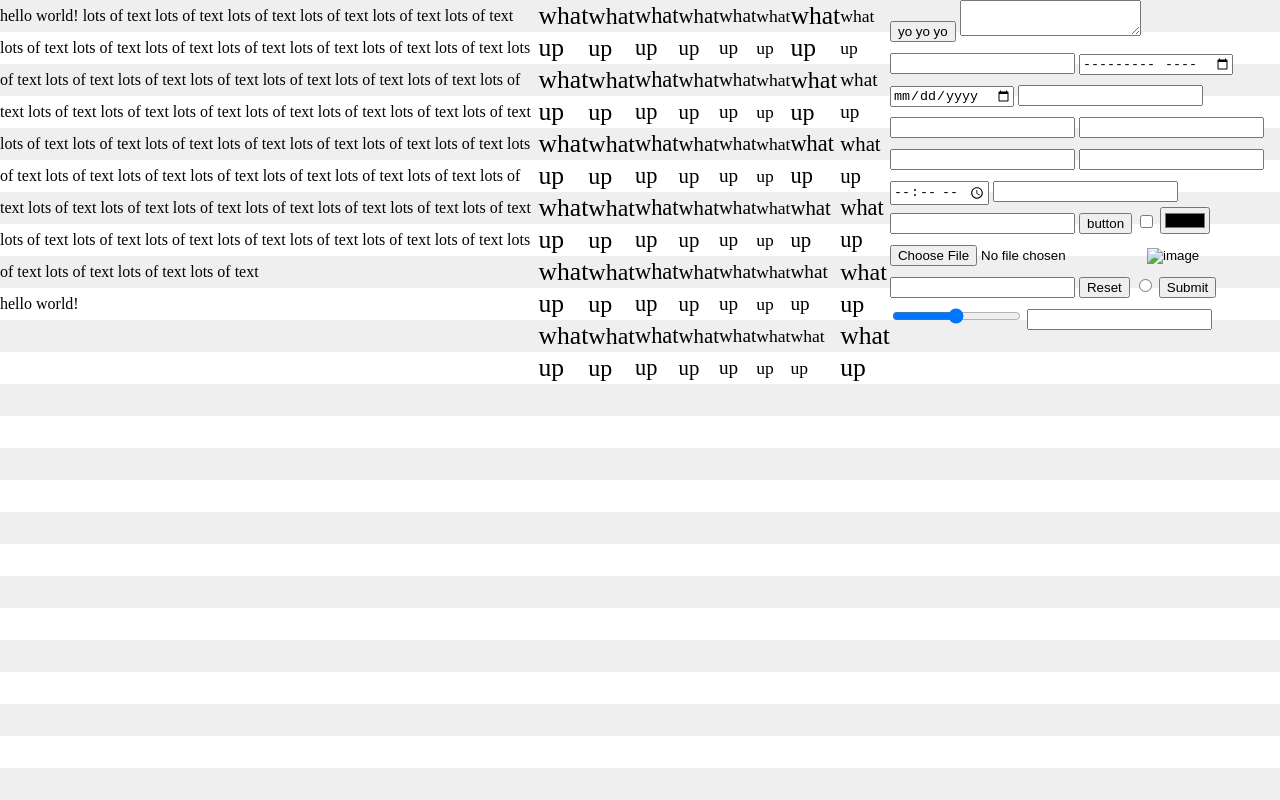
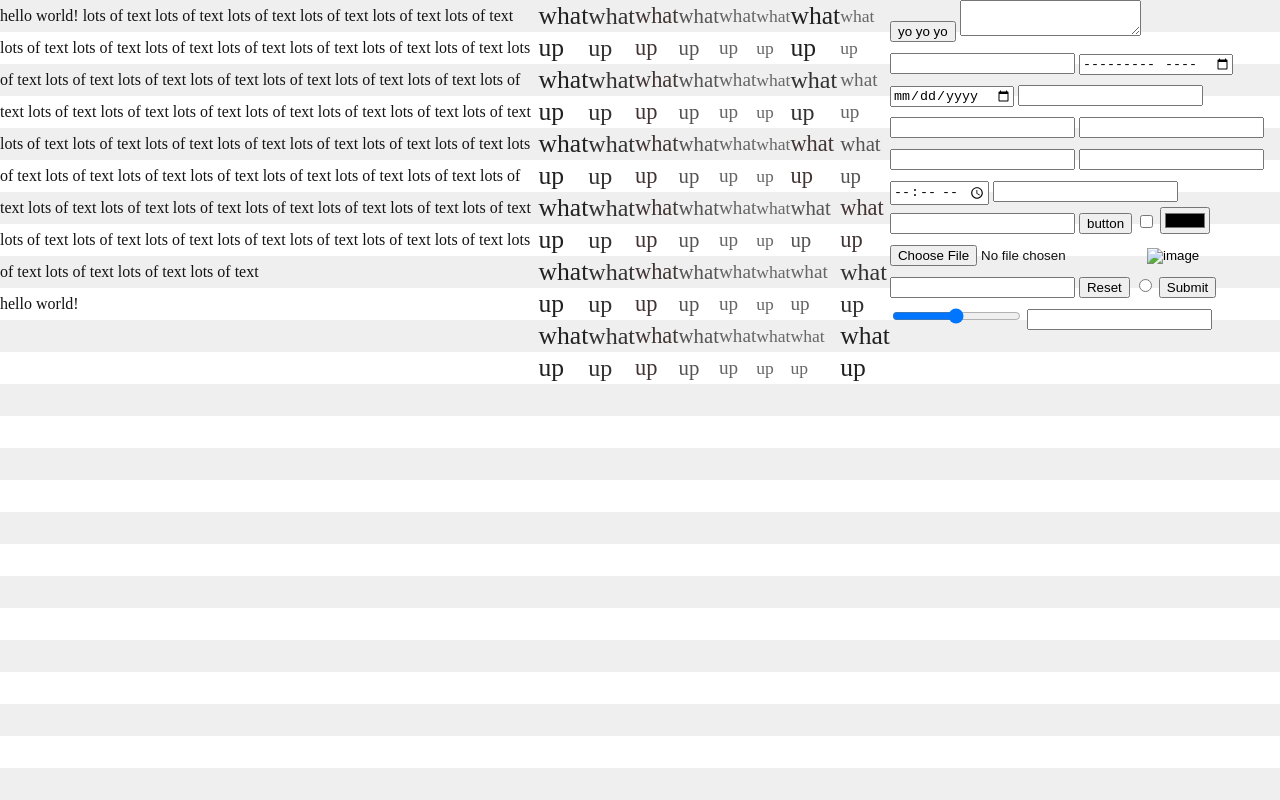
Before and after one commit to herebythere/baseboard, a plain HTML site: page demo/index.html in a window 1280 px wide. Drawn offline with Linux system fonts and the light colour scheme.

Commit message:
update themes (#12)
* remove deprecated elements

* tabs over spaces

* better ordering

* multicol is deprecated

* spell check

* rename browser-concerns, remove duplicate files

* settle for correctness over perfectness

* add custom properties, create theme, remove italic baseboard rules

* move border rules to bottom

* incorrect demo ref

* remove unnecessary cursor initial

* fmt

* browser-concerns

* remove blockquote duplication

* rm extra space

* add theme values to readme

```diff
--- a/v0.1/baseboard-theme.css
+++ b/v0.1/baseboard-theme.css
@@ -39,17 +39,12 @@ code, kbd, pre, samp {
 	color: var(--code-color);
 }
 
-th, optgroup {
-	font: var(--font);
-	color: var(--color);
-}
-
-address, cite, dfn, var, th, optgroup {
+address, cite, th {
 	font: var(--font);
 	color: var(--color);
 }
 
 sub, sup {
-	font: var(--sub-font);
-	color: var(--sub-color);
+	font: var(--sup-font);
+	color: var(--sup-color);
 }
--- a/v0.1/baseboard.css
+++ b/v0.1/baseboard.css
@@ -3,7 +3,7 @@ blockquote, dialog, fiedlset, menu, ol, ul {
 	padding: 0;
 }
 
-blockquote, body, dd, dl, figure, h1, h1, h2, h3, h4, h5, h6, p, pre {
+body, dd, dl, figure, h1, h1, h2, h3, h4, h5, h6, p, pre {
 	margin: 0;
 }
 
--- a/browser-concerns.css
+++ b/v0.1/browser-concerns.css
@@ -94,8 +94,6 @@ h1, h2, h3, h4, h5, h6, th, optgroup {
 }
 
 /* font-family */
-
-/* font-family */
 xmp, pre, plaintext, tt, code, kbd, samp {
 	font-family: monospace, monospace;
 }
--- a/v0.1/theme-values.css
+++ b/v0.1/theme-values.css
@@ -1,22 +1,22 @@
 :root {
-	--background: repeating-linear-gradient(#efefef, #efefef 2rem, #ffffff 2rem, #ffffff 4rem);
 	--line-height: 2rem;
+	--color: #121212;
+	--background: repeating-linear-gradient(#efefef, #efefef var(--line-height), #ffffff var(--line-height), #ffffff calc(var(--line-height) * 2));
 	--font: 1rem/var(--line-height) serif;
-	--color: #000000;
 	--h1-font: 1.6rem/var(--line-height) serif;
-	--h1-color: #000000;
+	--h1-color: #212121;
 	--h2-font: 1.5rem/var(--line-height) serif;
-	--h2-color: #000000;
+	--h2-color: #323232;
 	--h3-font: 1.4rem/var(--line-height) serif;
-	--h3-color: #000000;
+	--h3-color: #433434;
 	--h4-font: 1.3rem/var(--line-height) serif;
-	--h4-color: #000000;
+	--h4-color: #545454;
 	--h5-font: 1.2rem/var(--line-height) serif;
-	--h5-color: #000000;
+	--h5-color: #656565;
 	--h6-font: 1.1rem/var(--line-height) serif;
-	--h6-color: #000000;
+	--h6-color: #676767;
 	--code-font: 1rem/var(--line-height) monospace, monospace;
 	--code-color: #000000;
-	--sub-font: 0.8rem/var(--line-height) monospace, monospace;
-	--sub-color: #000000;
+	--sup-font: 0.8rem monospace, monospace;
+	--sup-color: #000000;
 }
```
Also changed, not shown: README.md.
